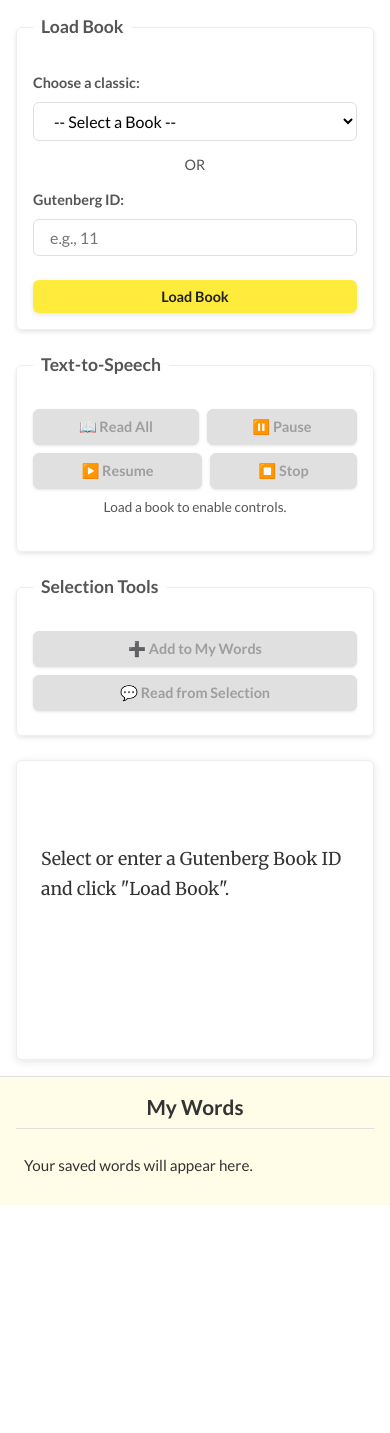
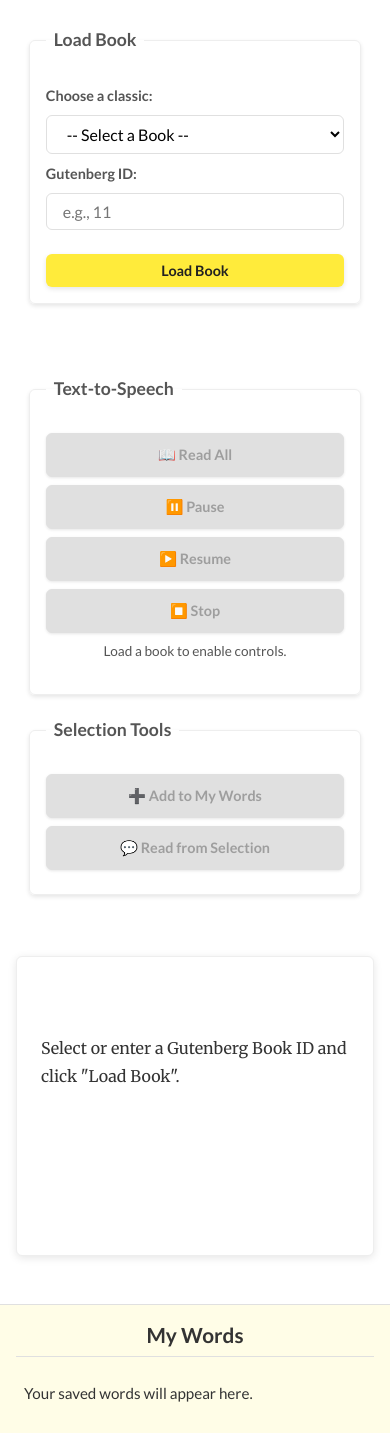
Before and after one commit to azazel1805/adaireader, a Flask app: page / in a window 390 px wide. Shown: the part 87-1520 px from the top of the page. Before the commit the page ends 1292 px from the top, so only its background shows below. Run offline with Flask 3, Linux system fonts and the light colour scheme.

Commit message:
Update style.css

```diff
--- a/static/css/style.css
+++ b/static/css/style.css
@@ -395,3 +395,60 @@ button:disabled {
     }
 
 }
+
+@media (max-width: 768px) {
+    .container {
+        /* Change the layout from a side-by-side grid to a single column */
+        display: flex;
+        flex-direction: column;
+    }
+
+    .main-content-area {
+        /* Make the main content area take up the full width */
+        width: 100%;
+        order: 1; /* Keep main content on top */
+    }
+
+    .sidebar {
+        /* Make the sidebar take up the full width */
+        width: 100%;
+        order: 2; /* Move sidebar below the main content */
+        margin-top: 2rem; /* Add some space between main content and the word list */
+        max-height: 400px; /* Give the word list a max height to avoid a very long scroll */
+    }
+
+    .controls-section, .reading-tools-section {
+        /* Stack controls on mobile for easier tapping */
+        padding: 0.8rem;
+    }
+
+    .button-group {
+        flex-direction: column;
+        gap: 0.5rem;
+        align-items: stretch; /* Make buttons in a group take full width */
+    }
+
+    .button-group button {
+        width: 100%;
+        text-align: center;
+        padding: 12px; /* Make buttons taller for easier tapping */
+    }
+
+    .book-selection {
+        flex-direction: column;
+        align-items: stretch;
+        gap: 0.5rem;
+    }
+
+    .book-selection span {
+        display: none; /* Hide the "OR" text on mobile to save space */
+    }
+
+    #book-content {
+        font-size: 16px; /* Ensure a readable base font size on mobile */
+    }
+
+    h1 {
+        font-size: 1.8rem; /* Slightly smaller title for mobile screens */
+    }
+}
```
